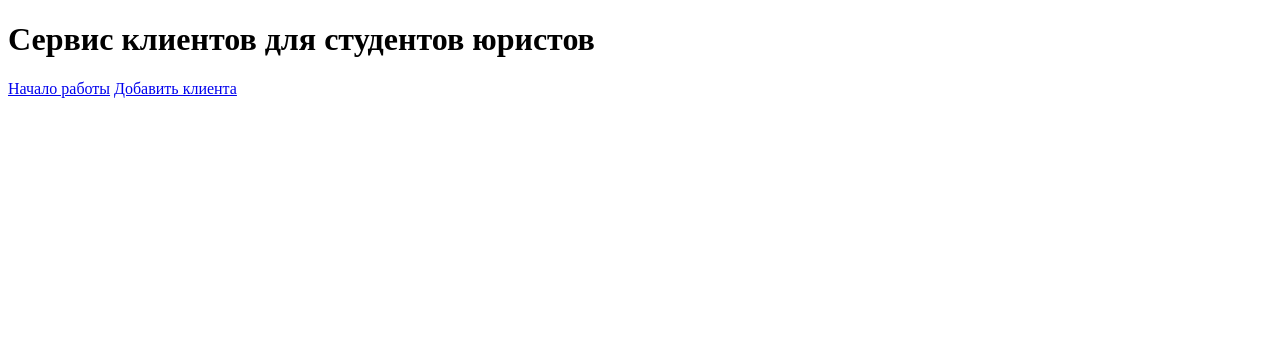
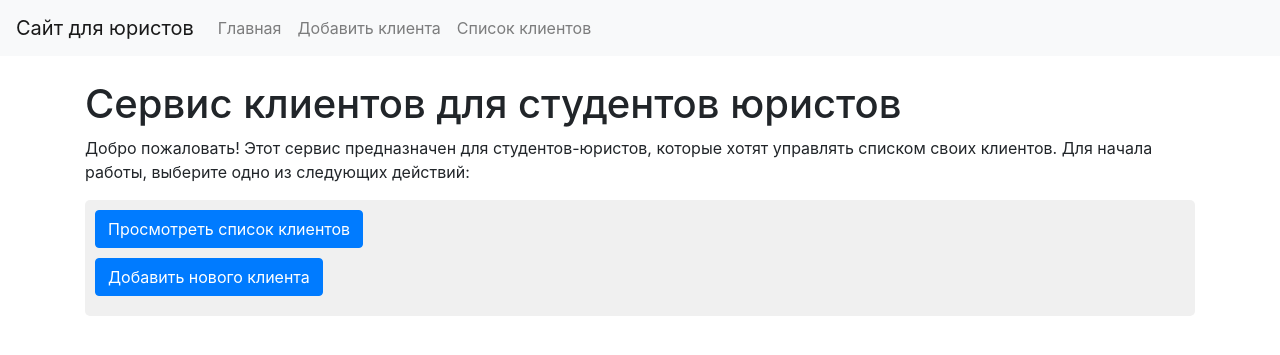
Before and after one commit to Moxcelix/django-web-service, a Django app: page / in a window 1280 px wide. Shown: the top 355 px of the page. Run offline with Django 4.2, Linux system fonts and the light colour scheme; some libraries are stand-ins or nearby versions.

Commit message:
some style

```diff
--- /dev/null
+++ b/clientlist/app/static/css/styles.css
@@ -0,0 +1,23 @@
+/* Стили для списка ul */
+.list {
+    background-color: #f0f0f0; /* Цвет фона плашки */
+    padding: 10px; /* Внутренний отступ для создания плашки */
+    border-radius: 5px; /* Скругление углов плашки */
+}
+
+/* Стили для элементов списка li */
+.list li {
+    margin-bottom: 10px; /* Отступ между элементами списка */
+}
+
+ul {
+    list-style-type: none;
+}
+
+/* Стили для формы на странице добавления и редактирования клиента */
+.form-card {
+    background-color: #f0f0f0; /* Цвет фона плашки */
+    padding: 20px; /* Внутренний отступ для создания плашки */
+    border-radius: 5px; /* Скругление углов плашки */
+    margin-bottom: 20px; /* Отступ снизу для разделения форм */
+}
--- /dev/null
+++ b/clientlist/app/templates/base.html
@@ -0,0 +1,48 @@
+{% load static %}
+<!DOCTYPE html>
+<html lang="ru">
+<head>
+    <meta charset="UTF-8">
+    <meta name="viewport" content="width=device-width, initial-scale=1.0">
+    <title>{% block title %}{% endblock %}</title>
+    <!-- Подключение Bootstrap CSS -->
+    <link rel="stylesheet" href="https://maxcdn.bootstrapcdn.com/bootstrap/4.5.2/css/bootstrap.min.css">
+    <!-- Ваши дополнительные стили -->
+    <link rel="stylesheet" href="{% static 'css/styles.css' %}">
+    {% block extra_css %}{% endblock %}
+</head>
+<body>
+    <!-- Навигационное меню Bootstrap -->
+    <nav class="navbar navbar-expand-lg navbar-light bg-light">
+        <a class="navbar-brand" href="#">Сайт для юристов</a>
+        <button class="navbar-toggler" type="button" data-toggle="collapse" data-target="#navbarNav" aria-controls="navbarNav" aria-expanded="false" aria-label="Toggle navigation">
+            <span class="navbar-toggler-icon"></span>
+        </button>
+        <div class="collapse navbar-collapse" id="navbarNav">
+            <ul class="navbar-nav">
+                <li class="nav-item">
+                    <a class="nav-link" href="{% url 'index' %}">Главная</a>
+                </li>
+                <li class="nav-item">
+                    <a class="nav-link" href="{% url 'add_client' %}">Добавить клиента</a>
+                </li>
+                <li class="nav-item">
+                    <a class="nav-link" href="{% url 'client_list' %}">Список клиентов</a>
+                </li>
+            </ul>
+        </div>
+    </nav>
+
+    <!-- Контент страницы -->
+    <div class="container mt-4">
+        {% block content %}
+        {% endblock %}
+    </div>
+
+    <!-- Подключение Bootstrap JavaScript и jQuery -->
+    <script src="https://code.jquery.com/jquery-3.5.1.slim.min.js"></script>
+    <script src="https://cdn.jsdelivr.net/npm/@popperjs/core@2.5.4/dist/umd/popper.min.js"></script>
+    <script src="https://maxcdn.bootstrapcdn.com/bootstrap/4.5.2/js/bootstrap.min.js"></script>
+    {% block extra_js %}{% endblock %}
+</body>
+</html>
--- a/clientlist/app/templates/index.html
+++ b/clientlist/app/templates/index.html
@@ -1,11 +1,14 @@
-<!DOCTYPE html>
-<html>
-<head>
-    <title>Сервис клиентов для студентов юристов</title>
-</head>
-<body>
+{% extends 'base.html' %}
+
+{% block title %}
+    Сервис клиентов для студентов юристов
+{% endblock %}
+
+{% block content %}
     <h1>Сервис клиентов для студентов юристов</h1>
-    <a href="{% url 'client_list' %}" class="btn btn-primary">Начало работы</a>
-    <a href="{% url 'add_client' %}" class="btn btn-primary">Добавить клиента</a>
-</body>
-</html>
+    <p>Добро пожаловать! Этот сервис предназначен для студентов-юристов, которые хотят управлять списком своих клиентов. Для начала работы, выберите одно из следующих действий:</p>
+    <ul class="list">
+        <li><a href="{% url 'client_list' %}" class="btn btn-primary">Просмотреть список клиентов</a></li>
+        <li><a href="{% url 'add_client' %}" class="btn btn-primary">Добавить нового клиента</a></li>
+    </ul>
+{% endblock %}
--- a/clientlist/clientlist/settings.py
+++ b/clientlist/clientlist/settings.py
@@ -116,7 +116,10 @@ USE_TZ = True
 # Static files (CSS, JavaScript, Images)
 # https://docs.djangoproject.com/en/4.2/howto/static-files/
 
-STATIC_URL = 'static/'
+STATIC_URL = '/static/'
+STATICFILES_DIRS = [
+    BASE_DIR / "static",
+]
 
 # Default primary key field type
 # https://docs.djangoproject.com/en/4.2/ref/settings/#default-auto-field
```
Also changed, not shown: clientlist/app/templates/clients/add_client.html (+10 -10 lines), clientlist/app/templates/clients/client_detail.html (+8 -8 lines), clientlist/app/templates/clients/client_list.html (+18 -17 lines), clientlist/app/templates/clients/edit_client.html (+5 -4 lines).
